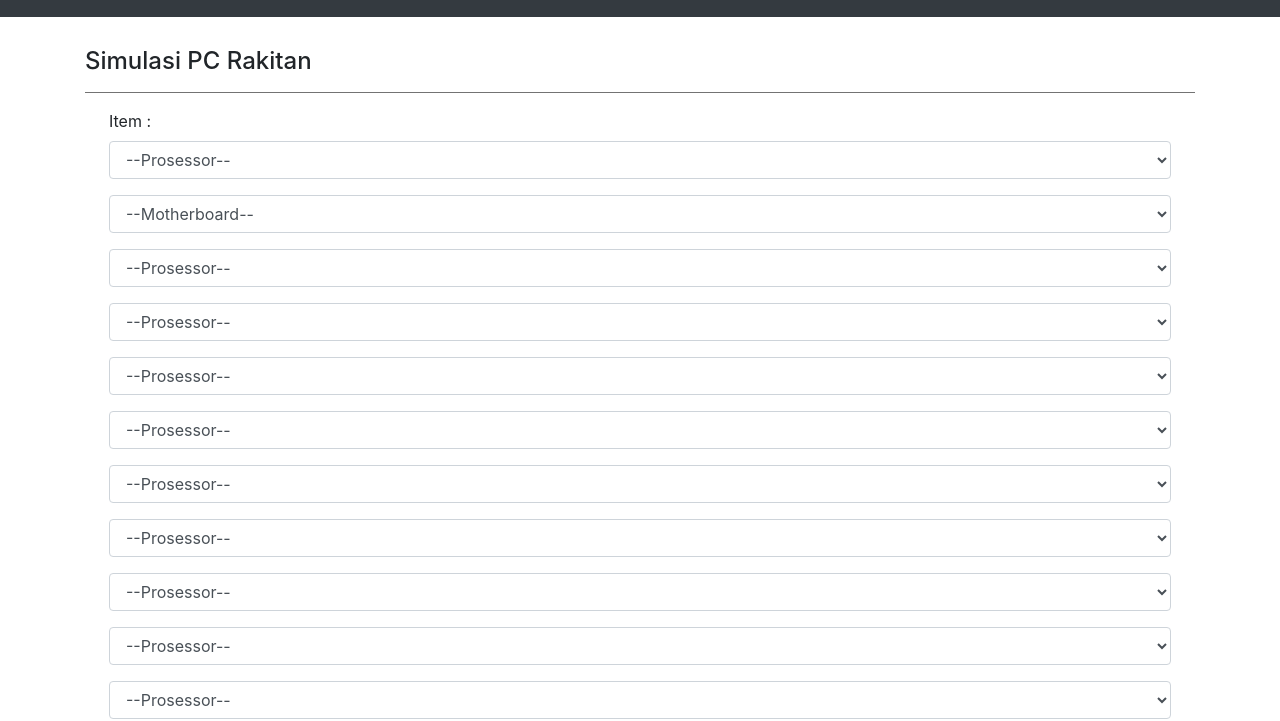
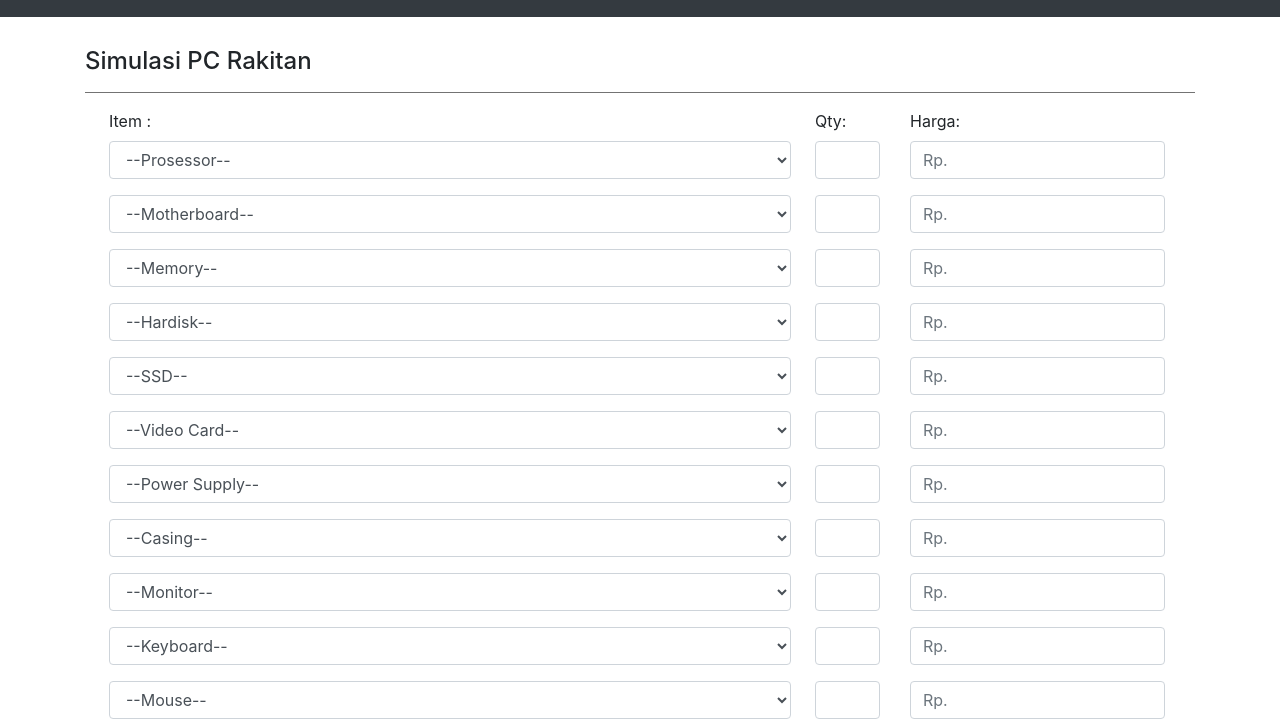
Before and after one commit to nexxo12/nexxo12.github.io, a plain HTML site: page simulasi.html in a window 1280 px wide. Shown: the part 92-813 px from the top of the page. Drawn offline with Linux system fonts and the light colour scheme.

Commit message:
perubahan style2.css dan simulasi.html

```diff
--- a/css/style2.css
+++ b/css/style2.css
@@ -64,51 +64,6 @@ a.dropdown-item{
   margin-left: 20px;
 }
 
-img.gambar-produk{
-  position: relative;
-  width: 102%;
-  right: 5px;
-  opacity: 1;
-  display: block;
-
-}
-img.gambar-produk:hover{
-  -webkit-transform: scale(1);
-  -ms-transform: scale(1);
-  width: 105%;
-  opacity: 0.5;
-  transition: 0.4s ease-out;
-}
-
-.overlay {
-  position: absolute;
-  height: 20%;
-  width: 98%;
-  opacity: 0;
-  transition: .5s ease;
-  background: rgba(0, 0, 0, 0.7);
-  bottom: 0%;
-  right: 0%;
-  left: 2%;
-
-}
- .col-md-4:hover .overlay {
-  opacity: 1;
-  width: 99%;
-}
-
-.text {
-  color: white;
-  font-size: 30px;
-  position: absolute;
-  top: 50%;
-  left: 50%;
-  -webkit-transform: translate(-50%, -50%);
-  -ms-transform: translate(-50%, -50%);
-  transform: translate(-50%, -50%);
-  text-align: center;
-}
-
 .footer-bawah{
   background: #23272b;
   width: 100%;
@@ -146,3 +101,17 @@ h4{
   margin-bottom: 50px;
   margin-right: 24px;
 }
+
+.col-md-1{
+  position: relative;
+  right: 30px;
+}
+
+.col-md-3{
+  position: relative;
+  right: 30px;
+}
+
+.qty{
+  width: 100%;
+}
--- a/simulasi.html
+++ b/simulasi.html
@@ -65,6 +65,8 @@
 <div class="container">
   <h4>Simulasi PC Rakitan</h4>
   <hr size="10" noshade>
+  <div class="row">
+  <div class="col-md-8">
   <form class="simulasi">
   <div class="form-group">
     <label for="usr">Item :</label>
@@ -85,88 +87,185 @@
   </div>
   <div class="form-group">
     <select class="form-control" id="sel1">
-      <option>--Prosessor--</option>
-      <option>Intel Core i7-9700F 4.2Ghz</option>
-      <option>AMD Ryzen 5 2600 AM4 Box</option>
-      <option>Pentium G5400 Gold Cofee Lake</option>
+      <option>--Memory--</option>
+      <option>Klevv Bolt 16GB (8x2) DDR4-3200</option>
+      <option>Team Tforce RGB 16GB (8x2) DDR4-3200</option>
+      <option>VGen Stunami Blue LED (8x2) DDR4-3200</option>
     </select>
   </div>
   <div class="form-group">
     <select class="form-control" id="sel1">
-      <option>--Prosessor--</option>
-      <option>Intel Core i7-9700F 4.2Ghz</option>
-      <option>AMD Ryzen 5 2600 AM4 Box</option>
-      <option>Pentium G5400 Gold Cofee Lake</option>
+      <option>--Hardisk--</option>
+      <option>Seagate 1TB Baracuda</option>
+      <option>Seagate 1TB Baracuda</option>
+      <option>Seagate 1TB Baracuda</option>
     </select>
   </div>
   <div class="form-group">
     <select class="form-control" id="sel1">
-      <option>--Prosessor--</option>
-      <option>Intel Core i7-9700F 4.2Ghz</option>
-      <option>AMD Ryzen 5 2600 AM4 Box</option>
-      <option>Pentium G5400 Gold Cofee Lake</option>
+      <option>--SSD--</option>
+      <option>Samsung 500GB</option>
+      <option>Samsung 500GB</option>
+      <option>Samsung 500GB</option>
     </select>
   </div>
   <div class="form-group">
     <select class="form-control" id="sel1">
-      <option>--Prosessor--</option>
-      <option>Intel Core i7-9700F 4.2Ghz</option>
-      <option>AMD Ryzen 5 2600 AM4 Box</option>
-      <option>Pentium G5400 Gold Cofee Lake</option>
+      <option>--Video Card--</option>
+      <option>MSI Nvidia RTX 2080Ti Gaming X Trio RGB</option>
+      <option>MSI Nvidia RTX 2080Ti Gaming X Trio RGB</option>
+      <option>MSI Nvidia RTX 2080Ti Gaming X Trio RGB</option>
     </select>
   </div>
   <div class="form-group">
     <select class="form-control" id="sel1">
-      <option>--Prosessor--</option>
-      <option>Intel Core i7-9700F 4.2Ghz</option>
-      <option>AMD Ryzen 5 2600 AM4 Box</option>
-      <option>Pentium G5400 Gold Cofee Lake</option>
+      <option>--Power Supply--</option>
+      <option>Seasonic Core Gold 650W 80+ Gold</option>
+      <option>Seasonic Core Gold 650W 80+ Gold</option>
+      <option>Seasonic Core Gold 650W 80+ Gold</option>
     </select>
   </div>
   <div class="form-group">
     <select class="form-control" id="sel1">
-      <option>--Prosessor--</option>
-      <option>Intel Core i7-9700F 4.2Ghz</option>
-      <option>AMD Ryzen 5 2600 AM4 Box</option>
-      <option>Pentium G5400 Gold Cofee Lake</option>
+      <option>--Casing--</option>
+      <option>Cube Gaming Varde + 3 RGB FAN</option>
+      <option>Cube Gaming Varde + 3 RGB FAN</option>
+      <option>Cube Gaming Varde + 3 RGB FAN</option>
     </select>
   </div>
   <div class="form-group">
     <select class="form-control" id="sel1">
-      <option>--Prosessor--</option>
-      <option>Intel Core i7-9700F 4.2Ghz</option>
-      <option>AMD Ryzen 5 2600 AM4 Box</option>
-      <option>Pentium G5400 Gold Cofee Lake</option>
+      <option>--Monitor--</option>
+      <option>LG 24MK600 IPS</option>
+      <option>LG 24MK600 IPS</option>
+      <option>LG 24MK600 IPS</option>
     </select>
   </div>
   <div class="form-group">
     <select class="form-control" id="sel1">
-      <option>--Prosessor--</option>
-      <option>Intel Core i7-9700F 4.2Ghz</option>
-      <option>AMD Ryzen 5 2600 AM4 Box</option>
-      <option>Pentium G5400 Gold Cofee Lake</option>
+      <option>--Keyboard--</option>
+      <option>Logitech MK120</option>
+      <option>Logitech MK120</option>
+      <option>Logitech MK120</option>
     </select>
   </div>
   <div class="form-group">
     <select class="form-control" id="sel1">
-      <option>--Prosessor--</option>
-      <option>Intel Core i7-9700F 4.2Ghz</option>
-      <option>AMD Ryzen 5 2600 AM4 Box</option>
-      <option>Pentium G5400 Gold Cofee Lake</option>
+      <option>--Mouse--</option>
+      <option>Razer Black Mamba</option>
+      <option>Razer Black Mamba</option>
+      <option>Razer Black Mamba</option>
     </select>
   </div>
   <div class="form-group">
     <select class="form-control" id="sel1">
-      <option>--Prosessor--</option>
-      <option>Intel Core i7-9700F 4.2Ghz</option>
-      <option>AMD Ryzen 5 2600 AM4 Box</option>
-      <option>Pentium G5400 Gold Cofee Lake</option>
+      <option>--Sound--</option>
+      <option>Sonic Gear Quatro Surround Speaker</option>
+      <option>Sonic Gear Quatro Surround Speaker</option>
+      <option>Sonic Gear Quatro Surround Speaker</option>
     </select>
   </div>
   <button type="submit" class="btn btn-primary">Submit</button>
-</form>
+  </form>
+  </div>
 
+  <div class="col-md-1">
+  <div class="qty">
+  <div class="form-group">
+    <label for="usr">Qty:</label>
+    <input type="text" class="form-control" id="usr">
+  </div>
+  <div class="form-group">
+    <input type="text" class="form-control" id="usr">
+  </div>
+  <div class="form-group">
+    <input type="text" class="form-control" id="usr">
+  </div>
+  <div class="form-group">
+    <input type="text" class="form-control" id="usr">
+  </div>
+  <div class="form-group">
+    <input type="text" class="form-control" id="usr">
+  </div>
+  <div class="form-group">
+    <input type="text" class="form-control" id="usr">
+  </div>
+  <div class="form-group">
+    <input type="text" class="form-control" id="usr">
+  </div>
+  <div class="form-group">
+    <input type="text" class="form-control" id="usr">
+  </div>
+  <div class="form-group">
+    <input type="text" class="form-control" id="usr">
+  </div>
+  <div class="form-group">
+    <input type="text" class="form-control" id="usr">
+  </div>
+  <div class="form-group">
+    <input type="text" class="form-control" id="usr">
+  </div>
+  <div class="form-group">
+    <input type="text" class="form-control" id="usr">
+  </div>
+  <div class="form-group">
+    <input type="text" class="form-control" id="usr">
+  </div>
+  </div>
+  </div>
+
+  <div class="col-md-3">
+  <div class="qty">
+  <div class="form-group">
+    <label for="usr">Harga:</label>
+    <input type="text" class="form-control" id="usr" placeholder="Rp.">
+  </div>
+  <div class="form-group">
+    <input type="text" class="form-control" id="usr" placeholder="Rp.">
+  </div>
+  <div class="form-group">
+    <input type="text" class="form-control" id="usr" placeholder="Rp.">
+  </div>
+  <div class="form-group">
+    <input type="text" class="form-control" id="usr" placeholder="Rp.">
+  </div>
+  <div class="form-group">
+    <input type="text" class="form-control" id="usr" placeholder="Rp.">
+  </div>
+  <div class="form-group">
+    <input type="text" class="form-control" id="usr" placeholder="Rp.">
+  </div>
+  <div class="form-group">
+    <input type="text" class="form-control" id="usr" placeholder="Rp.">
+  </div>
+  <div class="form-group">
+    <input type="text" class="form-control" id="usr" placeholder="Rp.">
+  </div>
+  <div class="form-group">
+    <input type="text" class="form-control" id="usr" placeholder="Rp.">
+  </div>
+  <div class="form-group">
+    <input type="text" class="form-control" id="usr" placeholder="Rp.">
+  </div>
+  <div class="form-group">
+    <input type="text" class="form-control" id="usr" placeholder="Rp.">
+  </div>
+  <div class="form-group">
+    <input type="text" class="form-control" id="usr" placeholder="Rp.">
+  </div>
+  <div class="form-group">
+    <input type="text" class="form-control" id="usr" placeholder="Rp.">
+  </div>
+  </div>
+  </div>
+
+
+
+  </div>
 </div>
+
+
+
 
 <div class="footer-bawah">
   <div class="container-fluid">
```
